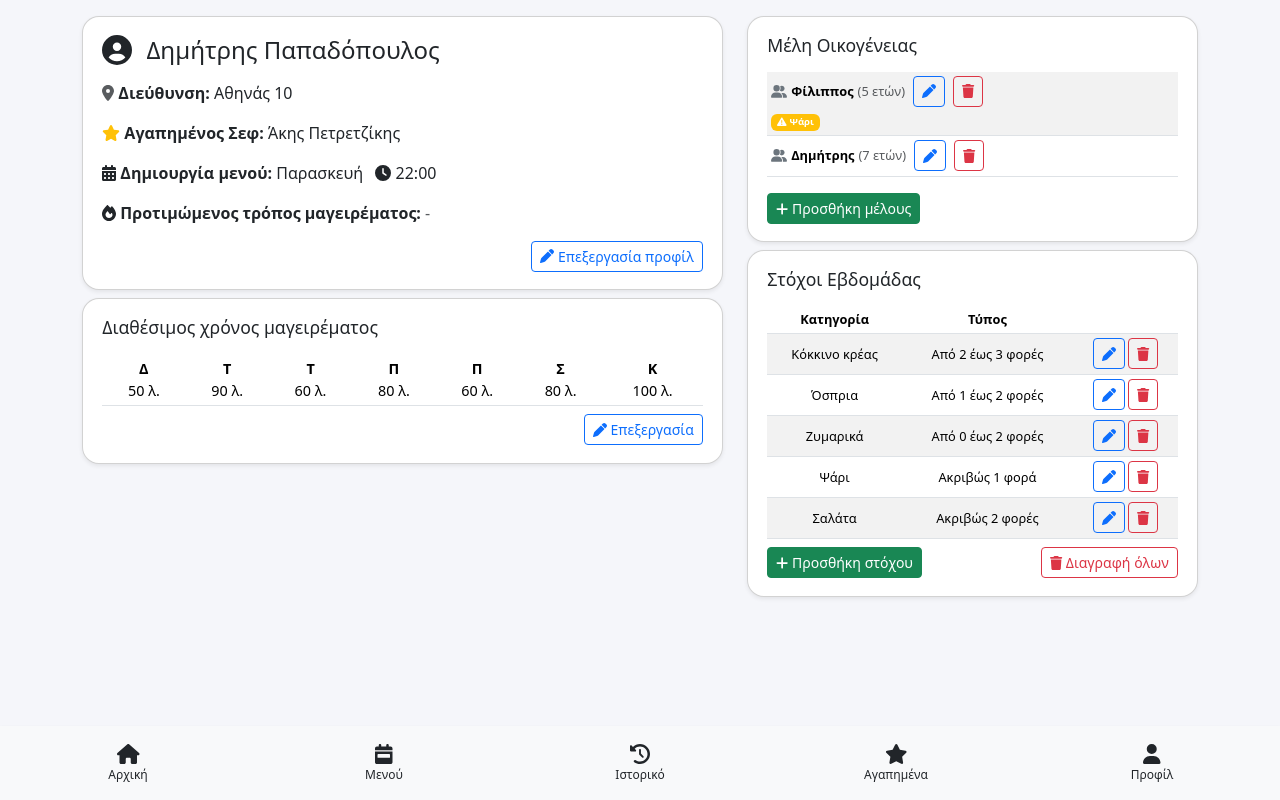
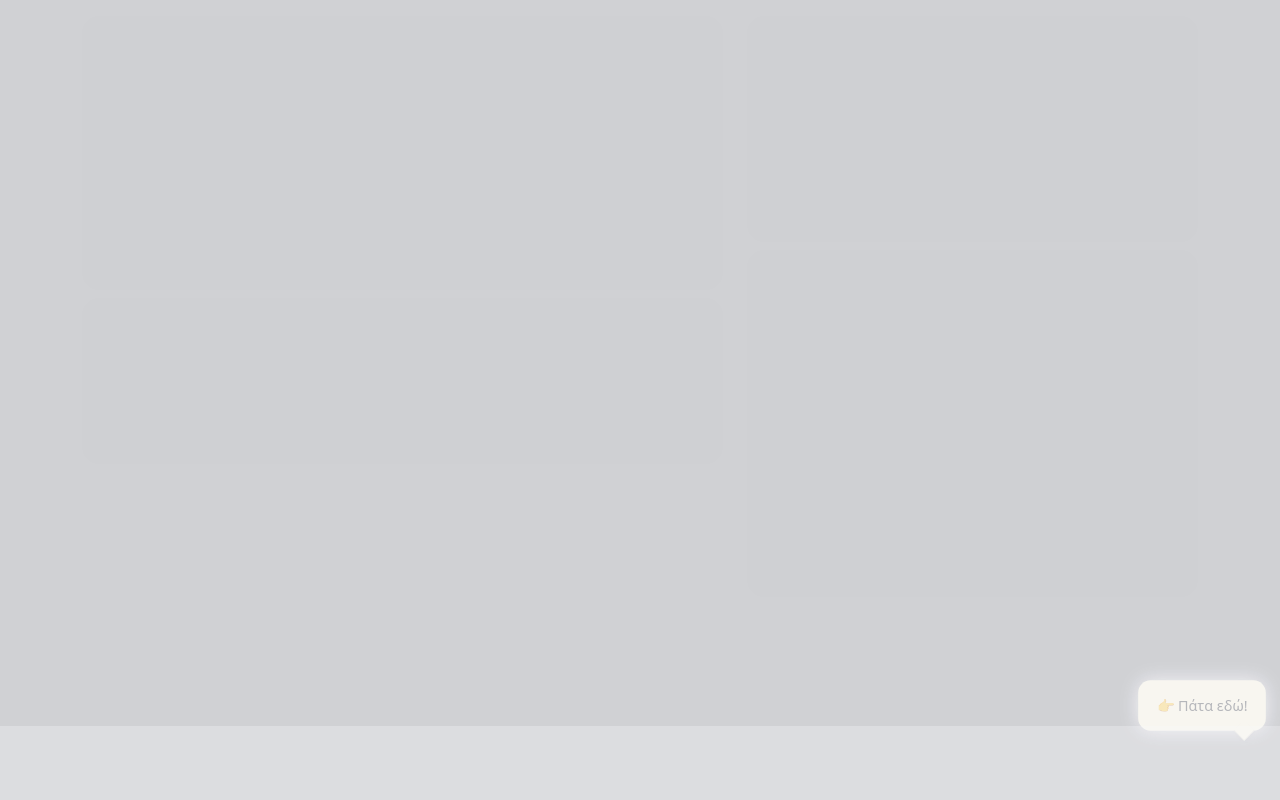
Before and after one commit to Dimitris-Dev1985/Family-Food, a Flask app: page /profile in a window 1280 px wide. Run offline with Flask 3, Linux system fonts and the light colour scheme; data comes from the database, SQL or seed files in the repository; some libraries are stand-ins or nearby versions.

Commit message:
Add files via upload

```diff
--- a/templates/profile_view.html
+++ b/templates/profile_view.html
@@ -1,6 +1,68 @@
 {% extends "base.html" %}
 {% block title %}Προφίλ{% endblock %}
 {% block content %}
+
+<style>
+#onboardingBackdrop2 {
+  position: fixed;
+  inset: 0;
+  background: rgba(0,0,0,0.5);
+  z-index: 999;
+}
+
+#onboardingTooltip2 {
+  position: fixed;
+  bottom: 70px;
+  right: 16px;
+  background: #fff9db;
+  padding: 14px 18px;
+  border-radius: 12px;
+  box-shadow: 0 4px 20px rgba(0,0,0,0.3);
+  z-index: 1000;
+  max-width: 200px;
+  font-size: 14px;
+  animation: pulse 1.5s infinite;
+}
+
+#onboardingTooltip2 .arrow-down {
+  width: 14px;
+  height: 14px;
+  background: #fff9db;
+  transform: rotate(45deg);
+  position: absolute;
+  bottom: -7px;
+  right: 14px;
+  z-index: -1;
+  box-shadow: 1px 1px 3px rgba(0,0,0,0.08);
+  border-bottom: 1px solid rgba(0,0,0,0.1);
+  border-right: 1px solid rgba(0,0,0,0.1);
+}
+
+@keyframes pulse {
+  0% { transform: scale(1); box-shadow: 0 0 10px rgba(255,255,255,0.6); }
+  50% { transform: scale(1.03); box-shadow: 0 0 20px rgba(255,255,255,0.9); }
+  100% { transform: scale(1); box-shadow: 0 0 10px rgba(255,255,255,0.6); }
+}
+
+/* Γκριζάρει όλα τα στοιχεία του body, εκτός από το tooltip και το κουμπί edit */
+body.onboarding-step-2 :not(#onboardingOverlay2):not(#onboardingOverlay2 *):not(a[href="/edit_profile"]) {
+  pointer-events: none !important;
+  opacity: 0.3 !important;
+}
+
+body.onboarding-step-2 {
+  opacity: 1 !important;
+}
+
+/* Ενεργό μόνο το κουμπί "Επεξεργασία" */
+body.onboarding-step-2 a[href="/edit_profile"] {
+  pointer-events: auto !important;
+  opacity: 1 !important;
+  z-index: 1001 !important;
+  position: relative;
+}
+</style>
+
 
 <div class="row mb-4">
 
@@ -174,6 +236,15 @@
   </div>
 
 </div>
+
+<div id="onboardingOverlay2" style="display:none;">
+  <div id="onboardingBackdrop2"></div>
+  <div id="onboardingTooltip2">
+    👉 Πάτα εδώ!
+    <div class="arrow-down"></div>
+  </div>
+</div>
+
 
 {% endblock %}
 
@@ -802,21 +873,36 @@
     menu_hour: form.menu_hour.value.trim(),
     cooking_method: cookingVals
   };
+
   fetch('/edit_profile_info', {
     method: 'POST',
     headers: {'Content-Type': 'application/json'},
     body: JSON.stringify(data)
   }).then(function(r){return r.json();}).then(function(res){
 
+
     if(res.status === 'ok') {
-      document.getElementById('profile-name').innerHTML =
-        '<i class="fa fa-user-circle fa-lg me-2"></i> ' + data.first_name + ' ' + data.family_name;
-      document.getElementById('profile-address').textContent = data.address;
-      document.getElementById('profile-chef').textContent = data.chef;
-      document.getElementById('profile-menu-day').textContent = data.menu_day;
-      document.getElementById('profile-menu-hour').textContent = data.menu_hour;
+      // Όνομα προφίλ
+      let nameEl = document.getElementById('profile-name');
+      if (nameEl) {
+        nameEl.innerHTML = '<i class="fa fa-user-circle fa-lg me-2"></i> ' + data.first_name + ' ' + data.family_name;
+      }
 
-      // === Εδώ βάζουμε τα badges αντί για text ===
+      // Διεύθυνση
+      let addrEl = document.getElementById('profile-address');
+      if (addrEl) addrEl.textContent = data.address;
+
+      // Σεφ
+      let chefEl = document.getElementById('profile-chef');
+      if (chefEl) chefEl.textContent = data.chef;
+
+      // Ημέρα και ώρα μενού
+      let dayEl = document.getElementById('profile-menu-day');
+      let hourEl = document.getElementById('profile-menu-hour');
+      if (dayEl) dayEl.textContent = data.menu_day;
+      if (hourEl) hourEl.textContent = data.menu_hour;
+
+      // Μέθοδοι μαγειρέματος ως badges
       var cookingDiv = document.getElementById('profile-cooking-method');
       if (cookingDiv) {
         var html = "";
@@ -828,8 +914,10 @@
           html = '<span class="text-muted">-</span>';
         }
         cookingDiv.innerHTML = html;
+      } else {
       }
 
+      // Εναλλακτική διεύθυνση
       var altSpan = document.getElementById('profile-alt-address');
       if (altSpan) {
         if (data.alt_address) {
@@ -839,11 +927,20 @@
           altSpan.parentElement.style.display = 'none';
         }
       }
-      bootstrap.Modal.getInstance(document.getElementById('editProfileModal')).hide();
+      // Κλείσιμο modal
+      var modal = document.getElementById('editProfileModal');
+      if (modal) {
+        var bsModal = bootstrap.Modal.getInstance(modal);
+        if (bsModal) bsModal.hide();
+        else console.warn('Bootstrap modal not found!');
+      } else {
+        console.warn('editProfileModal not found!');
+      }
+    } else {
+      console.error('Profile update failed:', res);
     }
   });
 };
-
 
 window.addEventListener('DOMContentLoaded', function() {
   window.choicesAllergies = new Choices('#member-allergies-select', {
@@ -863,6 +960,23 @@
   });
 });
 
+window.addEventListener('DOMContentLoaded', function() {
+  if (!localStorage.getItem("onboarding_done") && !localStorage.getItem("onboarding_step2_shown")) {
+    document.body.classList.add("onboarding-step-2");
+    document.getElementById("onboardingOverlay2").style.display = "block";
+
+    const editBtn = document.querySelector('a[href="/edit_profile"]');
+    if (editBtn) {
+      editBtn.addEventListener("click", function() {
+        localStorage.setItem("onboarding_step2_shown", "1");
+        localStorage.setItem("onboarding_done", "1");
+        document.body.classList.remove("onboarding-step-2");
+        document.getElementById("onboardingOverlay2").style.display = "none";
+      });
+    }
+  }
+});
+
 </script>
 
 
```
Also changed, not shown: templates/welcome.html (+96 -0 lines). Lines whose indentation alone changed are shown as unchanged.
